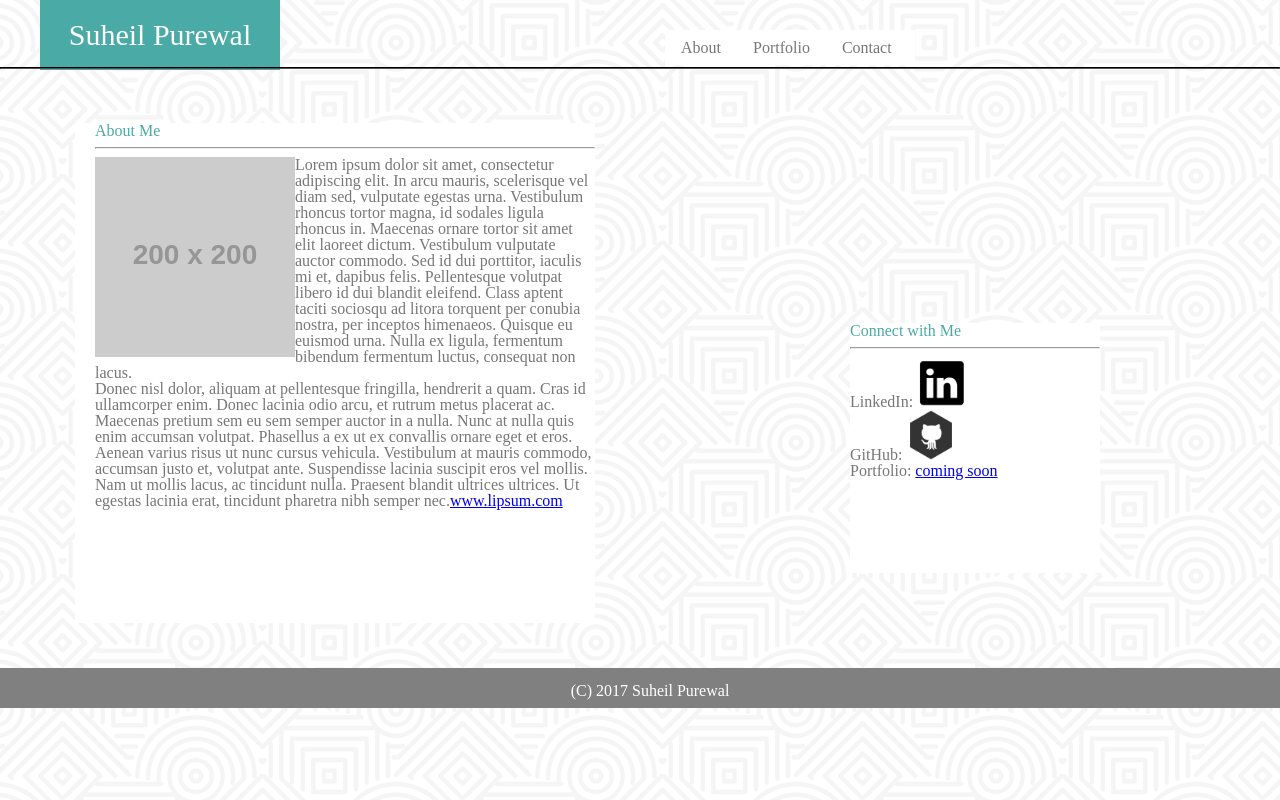
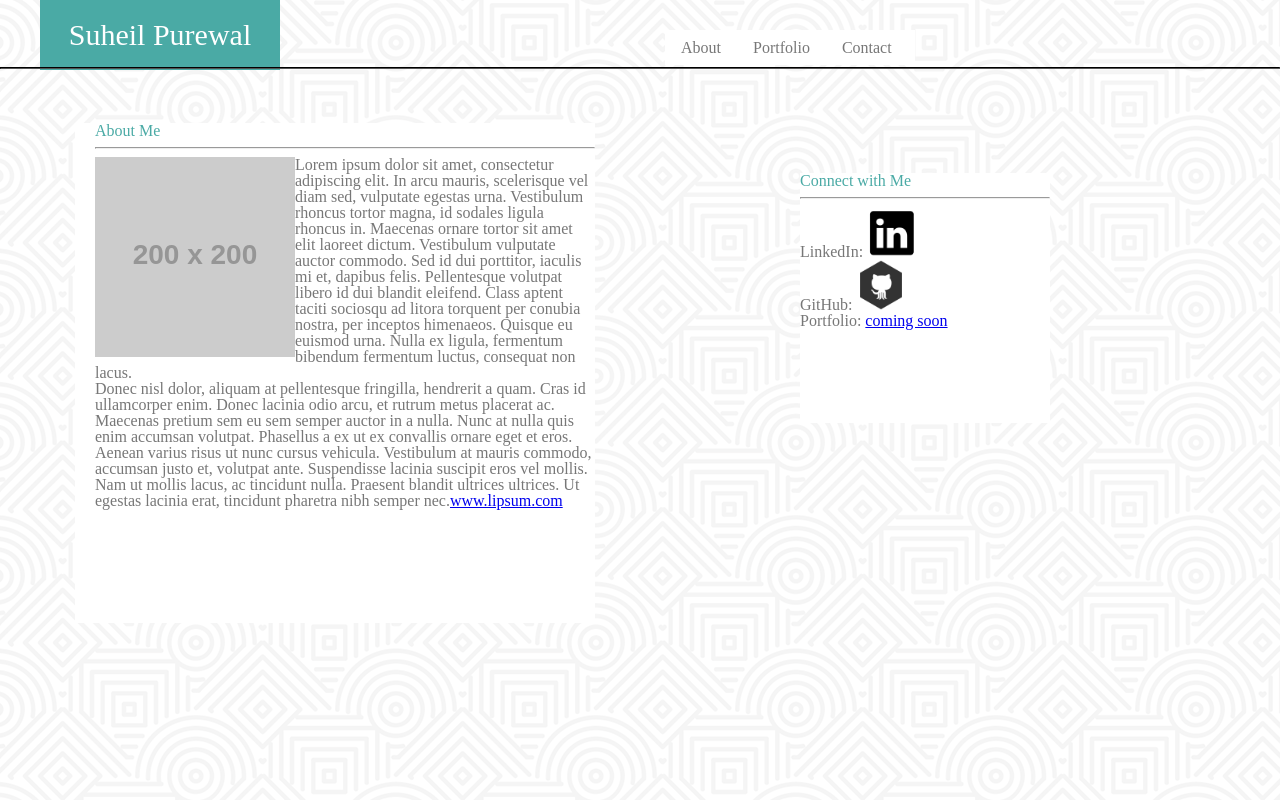
Before and after one commit to suhailpurewal/Basic-Portfolio, a plain HTML site: page index.html in a window 1280 px wide. Shown: the top 800 px of the page. Drawn offline with Linux system fonts and the light colour scheme; placeholder pictures from the web are drawn by us.

Commit message:
changed css

```diff
--- a/assets/css/style.css
+++ b/assets/css/style.css
@@ -25,7 +25,6 @@ p {
 	background-color: white;
 	width: 500px;
 	height: 500px;
-	float: left;
 	padding-left: 20px;
 	margin-left: 75px;
 	margin-right:75px;
@@ -44,14 +43,13 @@ p {
 /*contact info box*/
 #contact-info {
 	color: #4aaaa5;
-	float: right;
 	display: block;
 	background-color: white;
 	height: 250px;
 	width: 250px;
 	position: relative;
-	right: 180px;
-	top: 200px;
+	right: -800px;
+	top: -450px;
 }
 /*links in contact box*/
 #links {
```
